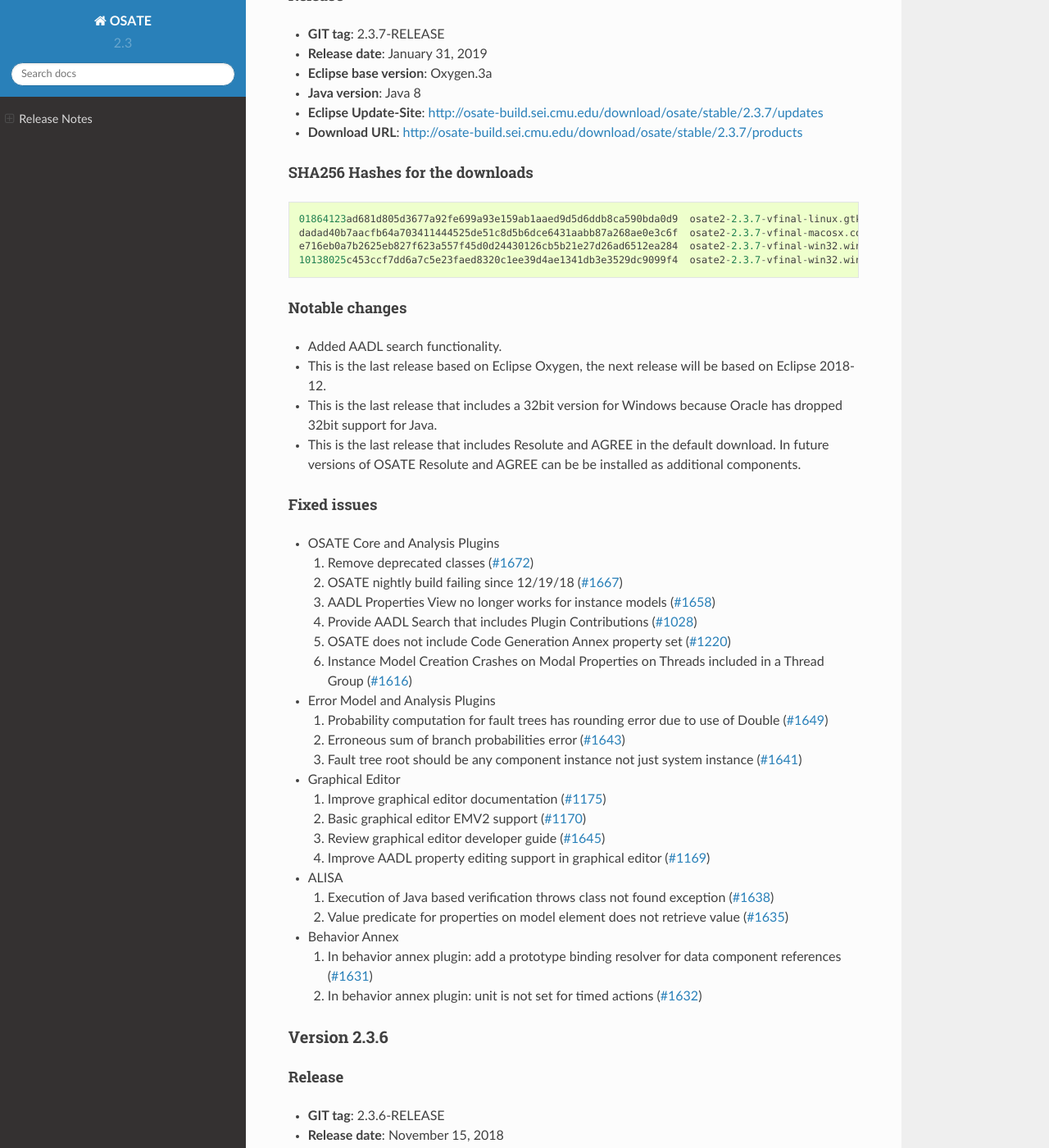
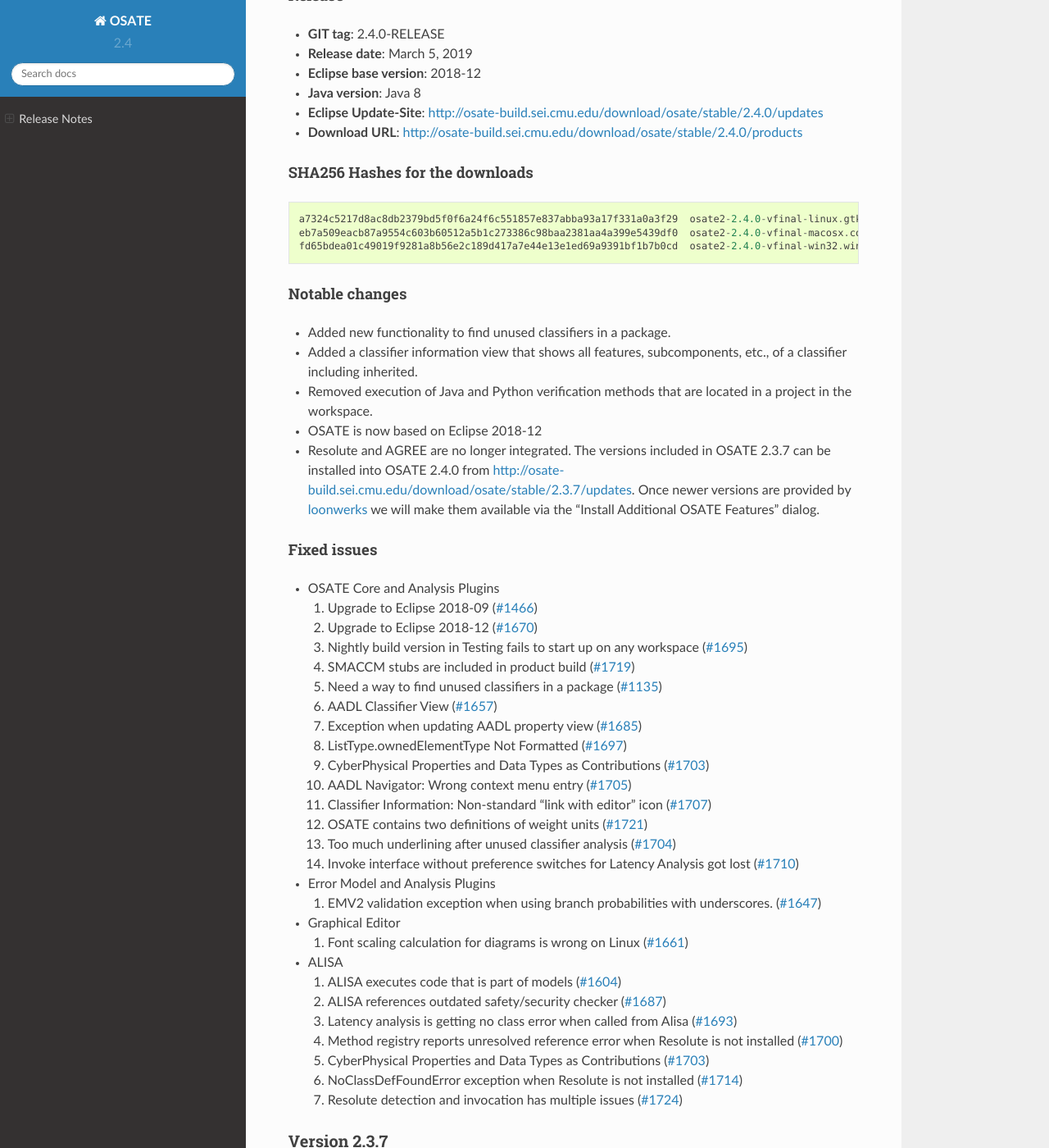
Before and after one commit to osate/website, a Sphinx documentation site: the page built from source/osate-releases.md, in a window 1280 px wide and 1400 px high, scrolled down 284 px. Shown: the whole window at 82% size. Built offline with Sphinx 7.4.7 and the Read the Docs theme 2.0.0, drawn with Linux system fonts in a browser that asks for light colours; some of the changed text lies outside the part shown.

Commit message:
Release notes for OSATE 2.4.0

````diff
--- a/source/conf.py
+++ b/source/conf.py
@@ -57,7 +57,7 @@
 
 # General information about the project.
 project = u'OSATE'
-copyright = u'2016-2018, Carnegie Mellon University'
+copyright = u'2016-2019, Carnegie Mellon University'
 author = u'OSATE team'
 
 # The version info for the project you're documenting, acts as replacement for
@@ -65,9 +65,9 @@
 # built documents.
 #
 # The short X.Y version.
-version = u'2.3'
+version = u'2.4'
 # The full version, including alpha/beta/rc tags.
-release = u'2.3.7'
+release = u'2.4.0'
 
 # The language for content autogenerated by Sphinx. Refer to documentation
 # for a list of supported languages.
--- a/source/osate-releases.md
+++ b/source/osate-releases.md
@@ -1,6 +1,63 @@
 # Release Notes
 
 ## Stable Releases
+
+### Version 2.4.0
+
+#### Release
+
+  - **GIT tag**: 2.4.0-RELEASE
+  - **Release date**: March 5, 2019
+  - **Eclipse base version**: 2018-12
+  - **Java version**: Java 8
+  - **Eclipse Update-Site**: <http://osate-build.sei.cmu.edu/download/osate/stable/2.4.0/updates>
+  - **Download URL**: <http://osate-build.sei.cmu.edu/download/osate/stable/2.4.0/products>
+
+#### SHA256 Hashes for the downloads
+```
+a7324c5217d8ac8db2379bd5f0f6a24f6c551857e837abba93a17f331a0a3f29  osate2-2.4.0-vfinal-linux.gtk.x86_64.tar.gz
+eb7a509eacb87a9554c603b60512a5b1c273386c98baa2381aa4a399e5439df0  osate2-2.4.0-vfinal-macosx.cocoa.x86_64.tar.gz
+fd65bdea01c49019f9281a8b56e2c189d417a7e44e13e1ed69a9391bf1b7b0cd  osate2-2.4.0-vfinal-win32.win32.x86_64.zip
+```
+
+#### Notable changes
+
+ * Added new functionality to find unused classifiers in a package.
+ * Added a classifier information view that shows all features, subcomponents, etc., of a classifier including inherited.
+ * Removed execution of Java and Python verification methods that are located in a project in the workspace.
+ * OSATE is now based on Eclipse 2018-12
+ * Resolute and AGREE are no longer integrated. The versions included in OSATE 2.3.7 can be installed into OSATE 2.4.0 from <http://osate-build.sei.cmu.edu/download/osate/stable/2.3.7/updates>.
+   Once newer versions are provided by [loonwerks](http://loonwerks.com) we will make them available via the "Install Additional OSATE Features" dialog.
+
+#### Fixed issues
+
+ * OSATE Core and Analysis Plugins
+    1. Upgrade to Eclipse 2018-09 ([#1466](https://github.com/osate/osate2/issues/1466))
+    1. Upgrade to Eclipse 2018-12 ([#1670](https://github.com/osate/osate2/issues/1670))
+    1. Nightly build version in Testing fails to start up on any workspace ([#1695](https://github.com/osate/osate2/issues/1695))
+    1. SMACCM stubs are included in product build ([#1719](https://github.com/osate/osate2/issues/1719))
+    1. Need a way to  find unused classifiers in a package ([#1135](https://github.com/osate/osate2/issues/1135))
+    1. AADL Classifier View ([#1657](https://github.com/osate/osate2/issues/1657))
+    1. Exception when updating AADL property view ([#1685](https://github.com/osate/osate2/issues/1685))
+    1. ListType.ownedElementType Not Formatted ([#1697](https://github.com/osate/osate2/issues/1697))
+    1. CyberPhysical Properties and Data Types as Contributions ([#1703](https://github.com/osate/osate2/issues/1703))
+    1. AADL Navigator: Wrong context menu entry ([#1705](https://github.com/osate/osate2/issues/1705))
+    1. Classifier Information: Non-standard "link with editor" icon ([#1707](https://github.com/osate/osate2/issues/1707))
+    1. OSATE contains two definitions of weight units ([#1721](https://github.com/osate/osate2/issues/1721))
+    1. Too much underlining after unused classifier analysis ([#1704](https://github.com/osate/osate2/issues/1704))
+    1. Invoke interface without preference switches for Latency Analysis got lost ([#1710](https://github.com/osate/osate2/issues/1710))
+ * Error Model and Analysis Plugins
+    1. EMV2 validation exception when using branch probabilities with underscores. ([#1647](https://github.com/osate/osate2/issues/1647))
+ * Graphical Editor
+    1. Font scaling calculation for diagrams is wrong on Linux ([#1661](https://github.com/osate/osate2/issues/1661))
+ * ALISA
+    1. ALISA executes code that is part of models ([#1604](https://github.com/osate/osate2/issues/1604))
+    1. ALISA references outdated safety/security checker ([#1687](https://github.com/osate/osate2/issues/1687))
+    1. Latency analysis is getting no class error when called from Alisa ([#1693](https://github.com/osate/osate2/issues/1693))
+    1. Method registry reports unresolved reference error when Resolute is not installed ([#1700](https://github.com/osate/osate2/issues/1700))
+    1. CyberPhysical Properties and Data Types as Contributions ([#1703](https://github.com/osate/osate2/issues/1703))
+    1. NoClassDefFoundError exception when Resolute is not installed ([#1714](https://github.com/osate/osate2/issues/1714))
+    1. Resolute detection and invocation has multiple issues ([#1724](https://github.com/osate/osate2/issues/1724))
 
 ### Version 2.3.7
 
@@ -27,8 +84,6 @@
  * This is the last release based on Eclipse Oxygen, the next release will be based on Eclipse 2018-12.
  * This is the last release that includes a 32bit version for Windows because Oracle has dropped 32bit support for Java.
  * This is the last release that includes Resolute and AGREE in the default download. In future versions of OSATE Resolute and AGREE can be be installed as additional components.
-
-
 
 
 #### Fixed issues
````
